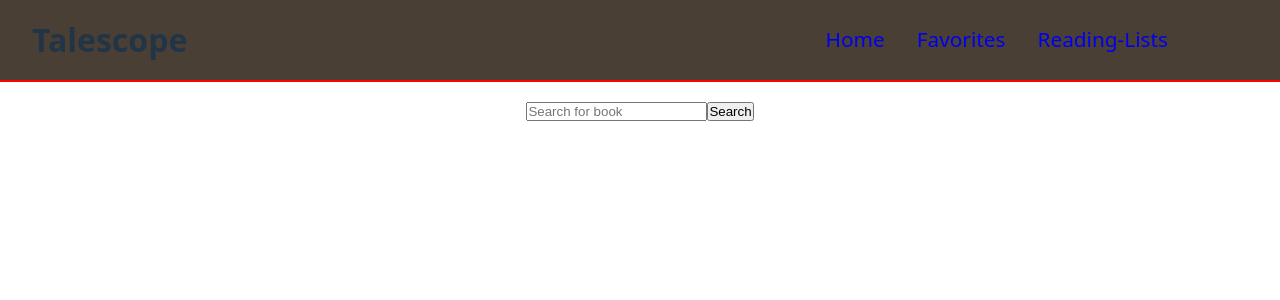
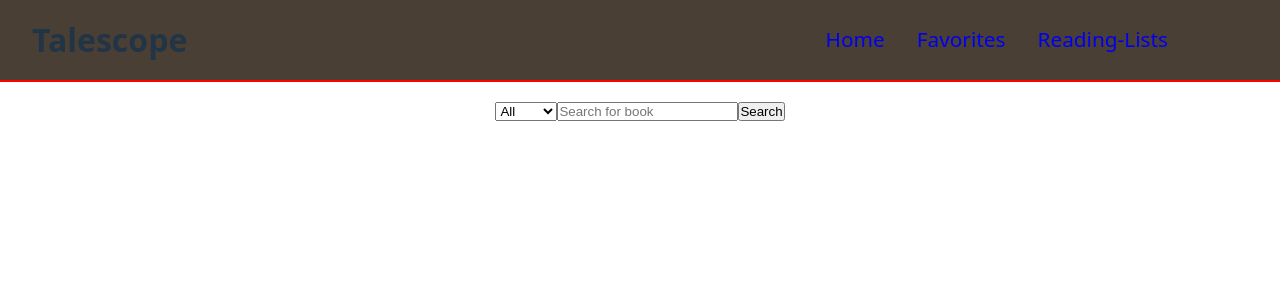
Before and after one commit to HanninenF/talescope-react-capstone-project, a React (Vite) app: page / in a window 1280 px wide. Shown: the top 300 px of the page. Built offline with nearby package versions, Linux system fonts and the light colour scheme.

Commit message:
feat: add category filtering to search
Added a category dropdown to the search bar and updated the SearchContext and API fetch logic to include the selected category as a parameter in the query. This enables more refined book searches based on user-selected categories.

```diff
--- a/src/components/SearchBar/SearchBar.tsx
+++ b/src/components/SearchBar/SearchBar.tsx
@@ -3,8 +3,11 @@ import "./SearchBar.scss";
 import { SearchContext } from "../../contexts/SearchContext";
 export default function SearchBar() {
   const context = useContext(SearchContext);
-  if (!context) return null;
-  const { query, setQuery } = context;
+  if (!context)
+    return null; /*useContext(SearchContext) returnerar null om man försöker använda den utanför SearchContextProvider. Du menar utanför <SearchContext.Provider>
+  {children}
+</SearchContext.Provider>*/
+  const { query, setQuery, category, setCategory } = context;
 
   const handleSubmit = (e: React.FormEvent<HTMLFormElement>) => {
     e.preventDefault();
@@ -12,6 +15,16 @@ export default function SearchBar() {
 
   return (
     <form onSubmit={handleSubmit}>
+      <select
+        onChange={(e) => setCategory(e.target.value)}
+        value={category}
+        name="category"
+        id="category"
+      >
+        <option value="all">All</option>
+        <option value="author">Author</option>
+        <option value="title">Title</option>
+      </select>
       <label htmlFor="search">
         <input
           onChange={(e) => setQuery(e.target.value)}
@@ -26,4 +39,6 @@ export default function SearchBar() {
   );
 }
 
-//
+/* context är kopplat till searchContext. Om det inte finns någon context returneras null och då händer ingenting?
+Jag destructar query och setQuery från kontexten. När jag skriver i sökfältet så ändrar jag setQuery och den nya queryn blir det som står i fältet. I useDebounce är min query ett argument och den triggar useEffect vilket gör att debouncedValue returneras efter den tid som är satt. useFetchBooks triggas med debouncedValue argumentet. useEffext triggas och controller skapas. getBooks triggar loadingkomponenten. sen provas fetchBooks med argumenten query och controller.signal. fetchBooks sköter själva api-anropet. const response = await fetch(url, { signal }); hur signal destruktat där fungerar och vad det gör förstår jag inte riktigt på djupet. Om anropet misslyckas kastas ett nytt error, vilket avbryter funktionen och  triggar catch i useFetchBooks. Om felet är något annat än abortError så triggas setError could not fetch books, och då kan man använda det i UI sen. Som sista händelse sätts isLoading till false. Om fetchBooks inte kastar ett fel returneras data.docs och setBooks sätts till data.docs. controller.abort städas. i SearchContextProvider har vi destructat books från useFetchBooks, som returnerar books, isLoading, error. Men varför vi behöver returnera isLoading och error förstår jag inte eftersom vi bara destructar books, men det kanske kommer användas i loading och error komponenter senare. i SearchContextProvider triggar books useEffect och setResults sätts till böckerna från useFetchBooks
+*/
--- a/src/contexts/SearchContext.tsx
+++ b/src/contexts/SearchContext.tsx
@@ -5,6 +5,8 @@ import useDebounce from "../hooks/useDebounce";
 type SearchContextType = {
   query: string;
   setQuery: React.Dispatch<React.SetStateAction<string>>;
+  category: string;
+  setCategory: React.Dispatch<React.SetStateAction<string>>;
   results: Book[];
 };
 
@@ -16,11 +18,12 @@ type Props = {
 
 export default function SearchContextProvider({ children }: Props) {
   const [query, setQuery] = useState("");
+  const [category, setCategory] = useState("all");
   const [results, setResults] = useState<Book[]>([]);
 
   const debouncedQuery = useDebounce(query, 500);
 
-  const { books } = useFetchBooks(debouncedQuery);
+  const { books } = useFetchBooks(debouncedQuery, category);
 
   useEffect(() => {
     setResults(books);
@@ -32,6 +35,8 @@ export default function SearchContextProvider({ children }: Props) {
         query,
         setQuery,
         results,
+        category,
+        setCategory,
       }}
     >
       {children}
--- a/src/hooks/useFetchBooks.ts
+++ b/src/hooks/useFetchBooks.ts
@@ -1,7 +1,7 @@
 import { useEffect, useState } from "react";
 import { fetchBooks } from "../services/fetchBooks";
 
-export function useFetchBooks(query: string) {
+export function useFetchBooks(query: string, category: string) {
   const [books, setBooks] = useState<Book[]>([]);
   const [isLoading, setIsLoading] = useState(false);
   const [error, setError] = useState<string | null>(null);
@@ -15,7 +15,7 @@ export function useFetchBooks(query: string) {
       setIsLoading(true);
       setError(null);
       try {
-        const data = await fetchBooks(query, controller.signal);
+        const data = await fetchBooks(query, category, controller.signal);
         setBooks(data);
       } catch (error: any) {
         if (error.name !== "AbortError") {
@@ -28,6 +28,6 @@ export function useFetchBooks(query: string) {
 
     getBooks();
     return () => controller.abort();
-  }, [query]);
+  }, [query, category]);
   return { books, isLoading, error };
 }
--- a/src/services/fetchBooks.ts
+++ b/src/services/fetchBooks.ts
@@ -1,7 +1,18 @@
-export async function fetchBooks(query: string, signal?: AbortSignal) {
-  const url = `https://openlibrary.org/search.json?q=${encodeURIComponent(query)}`;
+import { useContext } from "react";
+import { SearchContext } from "../contexts/SearchContext";
+
+export async function fetchBooks(
+  query: string,
+  category: string,
+  signal?: AbortSignal
+) {
+  const url =
+    category !== "all"
+      ? `https://openlibrary.org/search.json?${category}=${encodeURIComponent(query)}`
+      : `https://openlibrary.org/search.json?q=${encodeURIComponent(query)}`;
 
   const response = await fetch(url, { signal });
+
   console.log(signal);
   if (!response.ok) {
     throw new Error("API-call failed");
```
